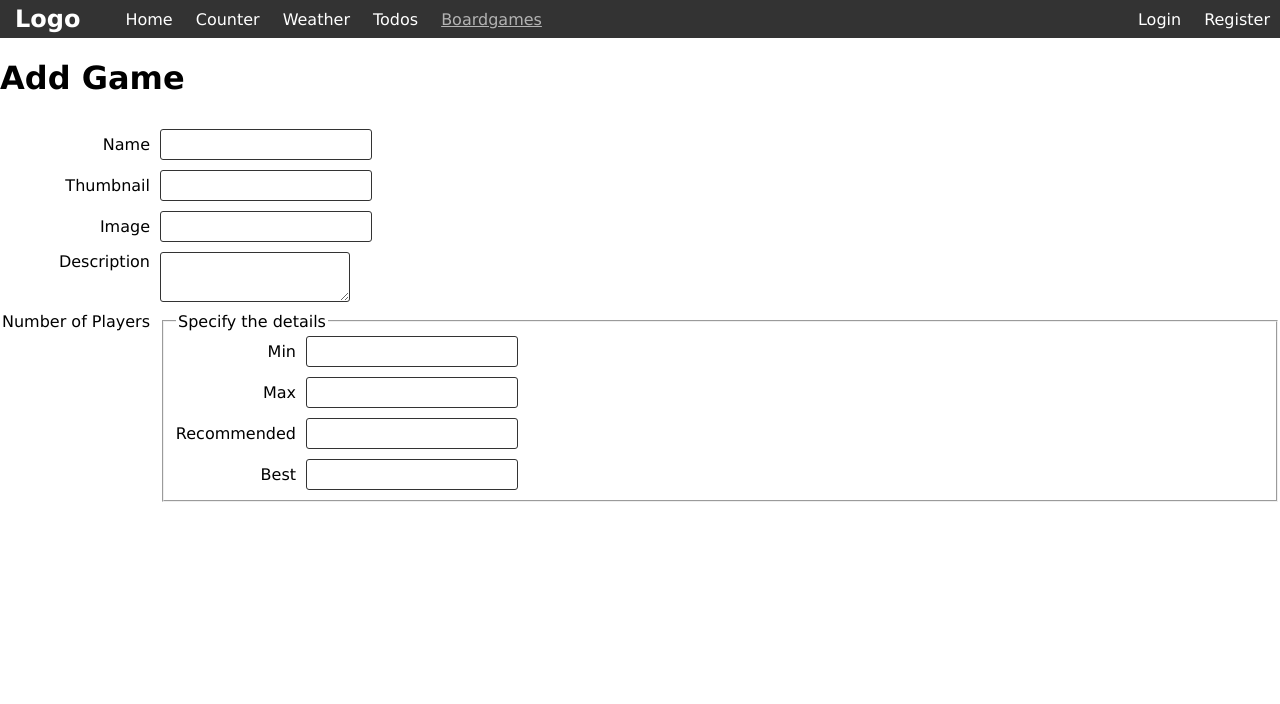
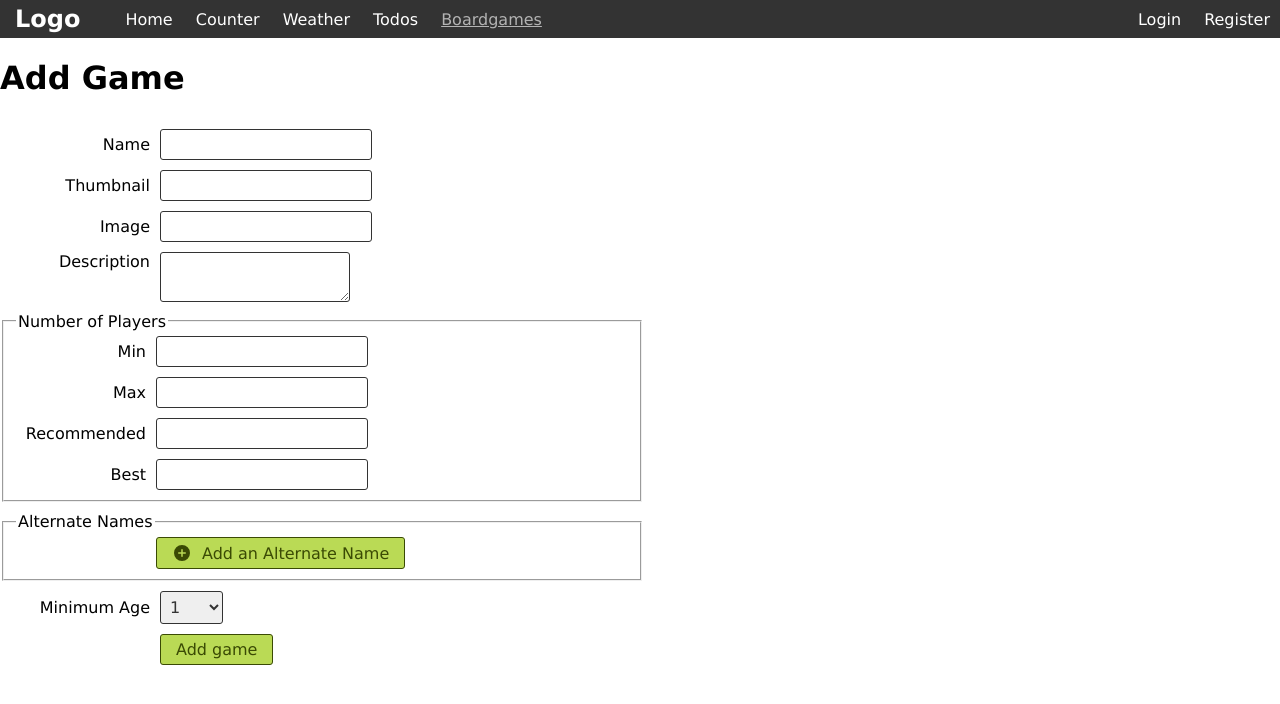
Before and after one commit to web-complete-01/siit-web-complete, a React (Vite) app in the folder 04-react/: page /boardgames/add in a window 1280 px wide. Shown: the top 704 px of the page. Built offline with nearby package versions, Linux system fonts and the light colour scheme.

Commit message:
End of React course 10 - Continued the add game functionality

```diff
--- a/04-react/src/Forms.css
+++ b/04-react/src/Forms.css
@@ -13,8 +13,7 @@
     }
   }
 
-  & input:not([type=checkbox], [type=radio], [type=color]),
-  & textarea {
+  & :is(input:not([type=checkbox], [type=radio], [type=color]), textarea, select) {
     justify-self: start;
 
     padding: .5rem;
@@ -32,8 +31,10 @@
 
   & fieldset {
     display: grid;
-    grid-template-columns: 120px 1fr;
+    justify-self: start;
+    grid-template-columns: 130px 1fr;
     gap: 1rem;
+    min-width: 50%;
   }
 }
 
@@ -92,3 +93,19 @@
   color: #c00;
   margin: 0;
 }
+
+.fieldGroup {
+  display: flex;
+  align-items: center;
+  gap: 0.2rem;
+}
+
+.iconBtn {
+  display: flex;
+  gap: 1rem;
+  align-items: center;
+
+  & svg {
+    font-size: 2rem;
+  }
+}
--- a/04-react/src/features/Boardgames/AddGame.tsx
+++ b/04-react/src/features/Boardgames/AddGame.tsx
@@ -1,58 +1,165 @@
+import { Fragment, useState, type ReactNode } from 'react';
+import { HiMiniPlusCircle, HiMinusCircle } from 'react-icons/hi2';
+import { validateForm, type ValidationErrors } from '../../utils/validation';
+import { z } from 'zod/v4';
+
+const maxAge = 120;
+
+const validationSchema = z.object({
+  name: z.string().min(1, "Please enter a name for the game."),
+  thumbnail: z.url("Please enter a valid url to the thumbnail of the game."),
+  image: z.url("Please enter a valid url to the full sized image of the game."),
+  description: z.string().min(1),
+  min:  z.number("Please specify a valid number.").min(1, "The number of players can't be less than 1."),
+  max: z.number("Please specify a valid number.").min(1, "The number of players can't be less than 1."),
+  recommended: z.number("Please specify a valid number.").min(1, "The number of players can't be less than 1."),
+  best: z.number("Please specify a valid number.").min(1, "The number of players can't be less than 1."),
+  alternateNames: z.array(z.string().min(1, 'Please specify valid alternate names or delete the empty inputs.')),
+  minAge: z.number("Please specify a valid age.").min(1, "Age can't be less than 1.").max(maxAge, `Age can't be more than ${maxAge}.`),
+});
+
+type DefaultValues = {
+    name: string;
+    thumbnail: string;
+    image: string;
+    description: string;
+    min: string;
+    max: string;
+    recommended: string;
+    best: string;
+    alternateNames: string[];
+    minAge: string;
+}
+
+const initialDefaultValues: DefaultValues = {
+  name: '',
+  thumbnail: '',
+  image: '',
+  description: '',
+  min: '',
+  max: '',
+  recommended: '',
+  best: '',
+  alternateNames: [],
+  minAge: '',
+};
+
 export function AddGame() {
-  async function handleAddGame() {}
+  const [alternateNames, setAlternateNames] = useState<ReactNode[]>([]);
+  const [errors, setErrors] = useState<null | ValidationErrors<typeof validationSchema>>(null);
+  const [defaultValues, setDefaultValues] = useState(initialDefaultValues);
 
-  // "alternateNames": [
-  //   "Brass. Бирмингем",
-  //   "Brass. Бірмінгем",
-  //   "ブラス：バーミンガム",
-  //   "工业革命：伯明翰(Chinese edition) (2018)",
-  //   "工業革命：伯明翰",
-  //   "브라스: 버밍엄"
-  // ],
-  // "numberOfPlayers": {
-  //   "min": 2,
-  //   "max": 4,
-  //   "recommended": 2,
-  //   "best": 3
-  // },
-  // "playtime": {
-  //   "avg": 120,
-  //   "min": 60,
-  //   "max": 120
-  // },
-  // "minAge": 14,
-  // "yearpublished": 2018,
+  function addAlternateNameField() {
+    const i = alternateNames.length;
+    const key = Math.random();
+
+    setAlternateNames([
+      ...alternateNames,
+      <Fragment key={key}>
+        <label htmlFor={`alternateNames${key}`}>Name {i + 1}</label>
+        <div className="fieldGroup">
+          <input
+            type="text"
+            id={`alternateNames${key}`}
+            name="alternateNames"
+          />
+          <button
+            type="button"
+            className="btn btnDestructive iconBtn"
+            onClick={() => {
+              setAlternateNames((oldNames) => oldNames.toSpliced(i, 1, null));
+            }}
+          >
+            <HiMinusCircle />
+          </button>
+        </div>
+      </Fragment>,
+    ]);
+  }
+
+  async function handleAddGame(formData: FormData) {
+    const values: Record<string, FormDataEntryValue | FormDataEntryValue[]> = Object.fromEntries(formData.entries());
+    values.alternateNames = formData.getAll('alternateNames');
+    const errors = validateForm(values, validationSchema);
+
+    console.log(values);
+
+
+    if (errors) {
+      setErrors(errors);
+      setDefaultValues(values as typeof defaultValues);
+      return;
+    }
+
+    setErrors(null);
+    setDefaultValues(initialDefaultValues);
+  }
+
   return (
     <form className="brandForm" action={handleAddGame}>
       <h1 className="fullWidth">Add Game</h1>
 
       <label htmlFor="name">Name</label>
-      <input type="text" id="name" name="name" />
+      <input type="text" id="name" name="name" defaultValue={defaultValues.name} />
+      {errors?.name && <p className="fieldError">{errors.name[0]}</p>}
 
       <label htmlFor="thumbnail">Thumbnail</label>
-      <input type="url" id="thumbnail" name="thumbnail" />
+      <input type="url" id="thumbnail" name="thumbnail" defaultValue={defaultValues.thumbnail} />
+      {errors?.thumbnail && <p className="fieldError">{errors.thumbnail[0]}</p>}
 
       <label htmlFor="image">Image</label>
-      <input type="url" id="image" name="image" />
+      <input type="url" id="image" name="image" defaultValue={defaultValues.image} />
+      {errors?.image && <p className="fieldError">{errors.image[0]}</p>}
 
       <label className="alignTop" htmlFor="description">
         Description
       </label>
-      <textarea id="description" name="description"></textarea>
+      <textarea id="description" name="description" defaultValue={defaultValues.description}></textarea>
+      {errors?.description && <p className="fieldError">{errors.description[0]}</p>}
 
-      <span className="label alignTop">Number of Players</span>
-      <fieldset>
-        <legend>Specify the details</legend>
+      <fieldset className="fullWidth">
+        <legend>Number of Players</legend>
 
         <label htmlFor="min">Min</label>
-        <input type="number" />
+        <input type="number" id="min" name="min" defaultValue={defaultValues.min} />
+        {errors?.min && <p className="fieldError">{errors.min[0]}</p>}
         <label htmlFor="max">Max</label>
-        <input type="number" />
+        <input type="number" id="max" name="max" defaultValue={defaultValues.max} />
+        {errors?.max && <p className="fieldError">{errors.max[0]}</p>}
         <label htmlFor="recommended">Recommended</label>
-        <input type="number" />
+        <input type="number" id="recommended" name="recommended" defaultValue={defaultValues.recommended} />
+        {errors?.recommended && <p className="fieldError">{errors.recommended[0]}</p>}
         <label htmlFor="best">Best</label>
-        <input type="number" />
+        <input type="number" id="best" name="best" defaultValue={defaultValues.best} />
+        {errors?.best && <p className="fieldError">{errors.best[0]}</p>}
       </fieldset>
+
+      <fieldset className="fullWidth">
+        <legend>Alternate Names</legend>
+
+        {alternateNames}
+        {errors?.alternateNames && <p className="fieldError">{errors.alternateNames[0]}</p>}
+
+        <button
+          type="button"
+          className="btn iconBtn secondColumn"
+          onClick={addAlternateNameField}
+        >
+          <HiMiniPlusCircle />
+          Add an Alternate Name
+        </button>
+      </fieldset>
+      <label htmlFor="minAge">Minimum Age</label>
+      <select id="minAge" name="minAge" defaultValue={defaultValues.minAge}>
+        {new Array(maxAge).fill(null).map((_, i) => (
+          <option key={i} value={i + 1}>{i + 1}</option>
+        ))}
+      </select>
+      {errors?.minAge && <p className="fieldError">{errors.minAge[0]}</p>}
+
+      <button type="submit" className="btn secondColumn">
+        Add game
+      </button>
     </form>
   );
 }
--- a/04-react/src/utils/validation.ts
+++ b/04-react/src/utils/validation.ts
@@ -5,7 +5,7 @@ export type ValidationErrors<SchemaType> = Partial<
 >;
 
 export function validateForm<T extends ZodObject>(
-  formValues: Record<string, FormDataEntryValue>,
+  formValues: Record<string, FormDataEntryValue | FormDataEntryValue[]>,
   validationSchema: T
 ) {
   const result = validationSchema.safeParse(formValues);
--- a/04-react/tsconfig.app.json
+++ b/04-react/tsconfig.app.json
@@ -3,7 +3,7 @@
     "tsBuildInfoFile": "./node_modules/.tmp/tsconfig.app.tsbuildinfo",
     "target": "ES2020",
     "useDefineForClassFields": true,
-    "lib": ["ES2020", "DOM", "DOM.Iterable"],
+    "lib": ["ES2023", "DOM", "DOM.Iterable"],
     "module": "ESNext",
     "skipLibCheck": true,
 
```
